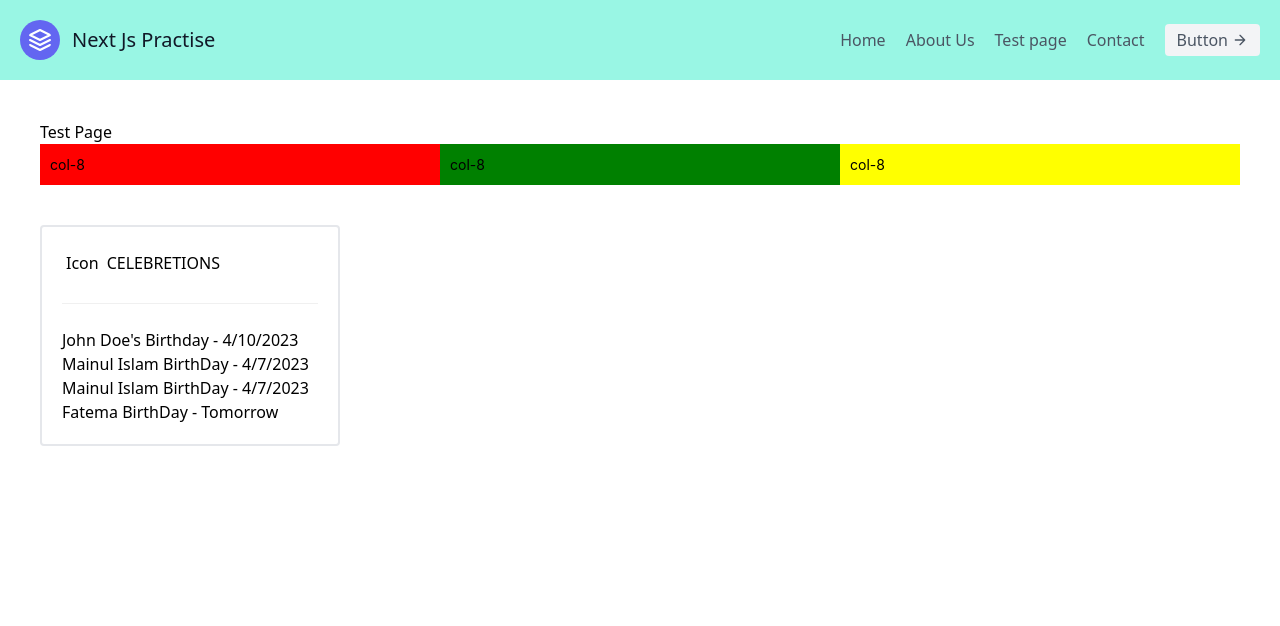
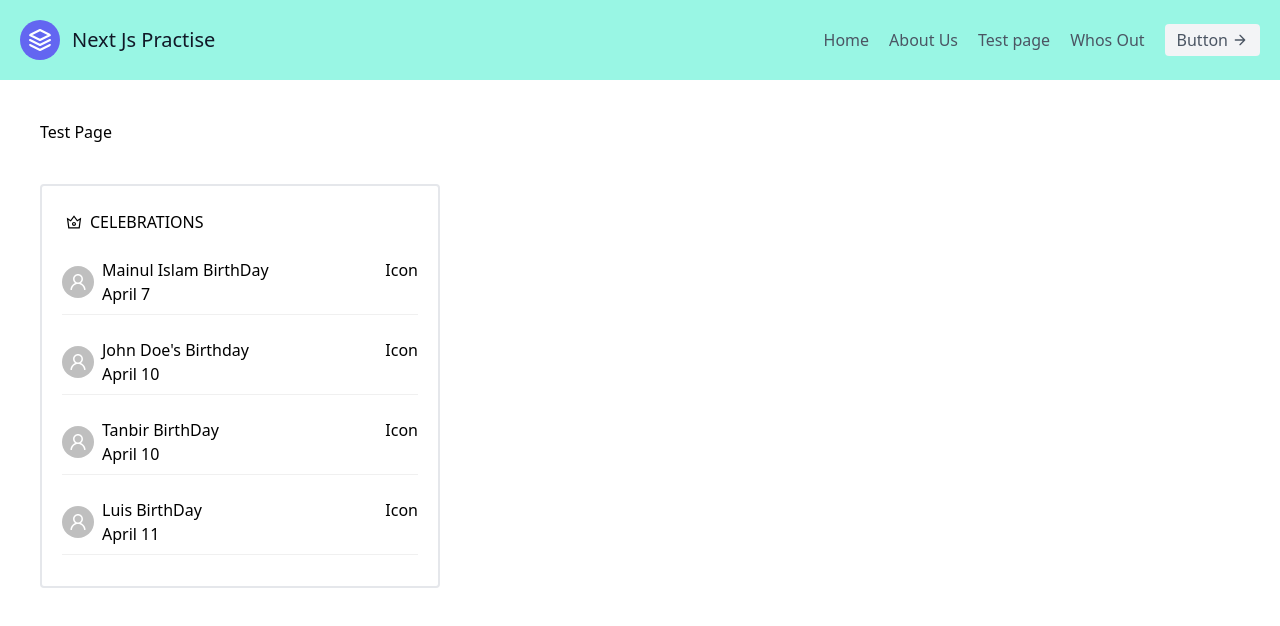
Before and after one commit to TanbirHasan/nexttestmk, a Next.js app: page /testpage in a window 1280 px wide. Shown: the top 626 px of the page. Built offline with nearby package versions, Linux system fonts and the light colour scheme.

Commit message:
whos out

```diff
--- a/app/layout.tsx
+++ b/app/layout.tsx
@@ -37,7 +37,7 @@ export default function RootLayout({
                 <a className="mr-5 hover:text-gray-900">Home</a>
                 <a className="mr-5 hover:text-gray-900">About Us</a>
                 <Link href="/testpage" className="mr-5 hover:text-gray-900">Test page</Link>
-                <a className="mr-5 hover:text-gray-900">Contact</a>
+                <Link href="/whosout" className="mr-5 hover:text-gray-900">Whos Out</Link>
               </nav>
               <button className="inline-flex items-center bg-gray-100 border-0 py-1 px-3 focus:outline-none hover:bg-gray-200 rounded text-base mt-4 md:mt-0">
                 Button
--- a/app/testpage/page.jsx
+++ b/app/testpage/page.jsx
@@ -1,8 +1,8 @@
 "use client";
 
 import { useState, useEffect } from "react";
-import { Col, Row ,Divider} from "antd";
-
+import { Col, Row, Divider, Avatar } from "antd";
+import { CrownOutlined, UserOutlined } from "@ant-design/icons";
 
 export default function TestPage() {
   const [upcomingCelebrations, setUpcomingCelebrations] = useState([]);
@@ -11,8 +11,9 @@ export default function TestPage() {
     { name: "John Doe's Birthday", date: "2023-04-10" },
     { name: "Jane Doe's Anniversary", date: "2023-04-15" },
     { name: "Mainul Islam BirthDay", date: "2023-04-07" },
-    { name: "Mainul Islam BirthDay", date: "2023-04-07" },
-    { name: "Fatema BirthDay", date: "2023-04-06" },
+    { name: "Fatema BirthDay", date: "2023-04-13" },
+    { name: "Luis BirthDay", date: "2023-04-11" },
+    { name: "Tanbir BirthDay", date: "2023-04-10" },
     // Add more celebrations here...
   ];
 
@@ -20,9 +21,15 @@ export default function TestPage() {
   const getUpcomingCelebrations = () => {
     const today = new Date();
     const oneWeekLater = new Date(today.getTime() + 7 * 24 * 60 * 60 * 1000);
-    return celebrations.filter((celebration) => {
+    return celebrations
+      .filter((celebration) => {
         const celebrationDate = new Date(celebration.date);
         return celebrationDate >= today && celebrationDate <= oneWeekLater;
+      })
+      .sort((a, b) => {
+        const dateA = new Date(a.date);
+        const dateB = new Date(b.date);
+        return dateA - dateB;
       });
   };
 
@@ -36,7 +43,14 @@ export default function TestPage() {
     } else if (celebrationDate.toDateString() === tomorrow.toDateString()) {
       return "Tomorrow";
     } else {
-      return celebrationDate.toLocaleDateString();
+      const dateStr = celebrationDate.toLocaleDateString();
+      const dateObj = new Date(dateStr);
+      const formattedDate = dateObj.toLocaleDateString("en-US", {
+        month: "long",
+        day: "numeric",
+      });
+
+      return formattedDate;
     }
   };
 
@@ -49,34 +63,42 @@ export default function TestPage() {
     <div className="p-10">
       <h2>Test Page</h2>
 
-      <Row justify="center" align="middle">
-        <Col span={8} style={{ background: "red", padding: "10px" }}>
-          col-8
-        </Col>
-        <Col span={8} style={{ background: "green", padding: "10px" }}>
-          col-8
-        </Col>
-        <Col span={8} style={{ background: "yellow", padding: "10px" }}>
-          col-8
-        </Col>
-      </Row>
+      <div>
+        <div className="w-full sm:w-1/3 bg-whitesmoke-200 mt-10 rounded p-5 border-2 border-solid">
+          <div className="flex items-center mb-1">
+            <span className="m-1">
+              <CrownOutlined />
+            </span>
+            <h3 className="m-1">CELEBRATIONS</h3>
+          </div>
 
-      <div className="w-1/4 bg-whitesmoke-200 mt-10 rounded p-5 border-2 border-solid">
-        <div className="flex">
-          <span className="m-1">Icon</span>
-          <h3 className="m-1">CELEBRETIONS</h3>
-        </div>
-        <Divider plain />
           <div>
             <ul>
-            {upcomingCelebrations.map((celebration) => (
-              <li key={celebration.date}>
-                {celebration.name} - {getDisplayDate(celebration.date)}
-              </li>
+              {upcomingCelebrations.slice(0, 4).map((celebration) => (
+                <>
+                  <div className="flex flex-col md:flex-row justify-between w-full mt-5">
+                    <div className="flex items-center mb-2 md:mb-0">
+                      <Avatar size="medium" icon={<UserOutlined />} />
+                      <div className="mx-2">
+                        <h6 className="text-[12px] md:text-base">
+                          {celebration.name}{" "}
+                        </h6>
+                        <span className="text-[12px] md:text-base">
+                          {getDisplayDate(celebration.date)}
+                        </span>
+                      </div>
+                    </div>
+                    <div>
+                      <span>Icon</span>
+                    </div>
+                  </div>
+                  <Divider style={{ height: "4px" }} className="my-2" />
+                </>
               ))}
             </ul>
           </div>
         </div>
       </div>
+    </div>
   );
 }
--- /dev/null
+++ b/app/whosout/page.jsx
@@ -0,0 +1,86 @@
+"use client";
+
+import React, { useEffect, useState } from "react";
+import { Avatar, Card, Col, Divider, Row } from "antd";
+import moment from "moment/moment";
+import { ClockCircleTwoTone, UserOutlined } from "@ant-design/icons";
+
+const employeeLeaveDetails = [
+  { name: "John", leaveDate: "2023-04-06" },
+  { name: "Jane", leaveDate: "2023-04-07" },
+  { name: "Mary", leaveDate: "2023-04-08" },
+  { name: "Lary", leaveDate: "2023-04-012" },
+  // add more employee leave details here
+];
+
+// Group the employee leave details by date
+const leaveStatus = employeeLeaveDetails.reduce((acc, { name, leaveDate }) => {
+  const dateDiff = moment(leaveDate).diff(moment(), "days");
+  let date;
+
+  if (dateDiff === 0) {
+    date = "TODAY";
+  } else if (dateDiff === 1) {
+    date = "TOMORROW";
+  } else {
+    date = moment(leaveDate).format("MMMM D, YYYY");
+  }
+
+  if (!acc[date]) {
+    acc[date] = [];
+  }
+
+  acc[date].push(name);
+
+  return acc;
+}, {});
+
+// Sort the leave status by date
+const sortedLeaveStatus = Object.entries(leaveStatus).sort(([a], [b]) => {
+  if (a === "TODAY") {
+    return -1;
+  } else if (b === "TODAY") {
+    return 1;
+  } else if (a === "TOMORROW") {
+    return -1;
+  } else if (b === "TOMORROW") {
+    return 1;
+  } else {
+    return moment(a, "MMMM D, YYYY").diff(moment(b, "MMMM D, YYYY"), "days");
+  }
+});
+
+export default function WhosOut() {
+  return (
+    <div className="m-10">
+      <div className="w-1/3 bg-whitesmoke-200 mt-10 rounded ">
+        <div className="flex items-center mb-1 shadow-md w-full p-5 border-2 border-solid rounded-t-lg">
+          <ClockCircleTwoTone className="m-1" />
+          <h3>WHO'S OUT</h3>
+        </div>
+        <div className="border-2 border-solid rounded-b-lg">
+          {sortedLeaveStatus.map(([date, members]) => (
+            <div key={date} className=" px-5 ">
+              <h3>
+                {date}({members?.length})
+              </h3>
+              <Row gutter={[16, 16]}>
+                {members.map((member) => (
+                  <Col key={member}>
+                    <Avatar
+                      size="small"
+                      src={`employee/${member}.jpg`}
+                      icon={<UserOutlined />}
+                    />
+                    <h3>{member}</h3>
+                  </Col>
+                ))}
+              </Row>
+              <Divider className="my-2" />
+            </div>
+          ))}
+        </div>
+      </div>
+    </div>
+  );
+}
--- a/package.json
+++ b/package.json
@@ -9,12 +9,14 @@
     "lint": "next lint"
   },
   "dependencies": {
+    "@ant-design/icons": "^5.0.1",
     "@types/node": "18.15.11",
     "@types/react": "18.0.33",
     "@types/react-dom": "18.0.11",
     "antd": "^5.4.0",
     "eslint": "8.37.0",
     "eslint-config-next": "13.2.4",
+    "moment": "^2.29.4",
     "next": "13.2.4",
     "react": "18.2.0",
     "react-dom": "18.2.0",
```
Also changed, not shown: 1 other file (tests, documents, lock files or other folders). Lines whose indentation alone changed are shown as unchanged.
